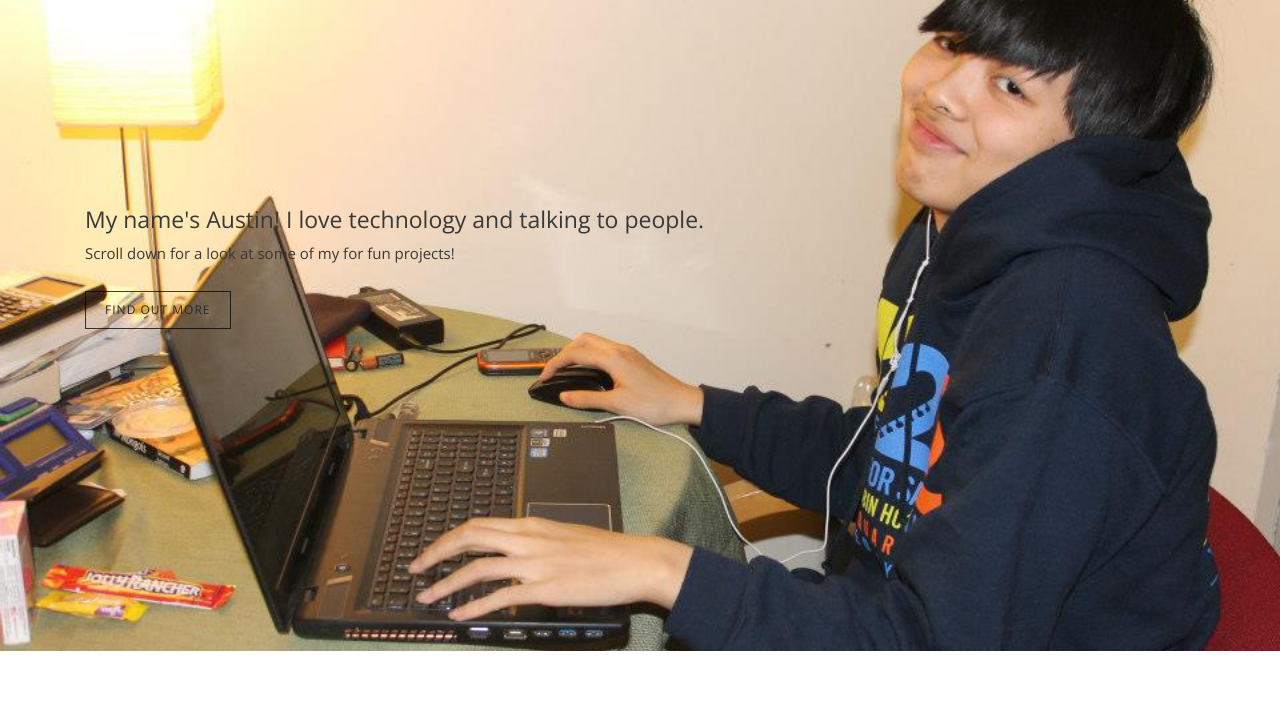
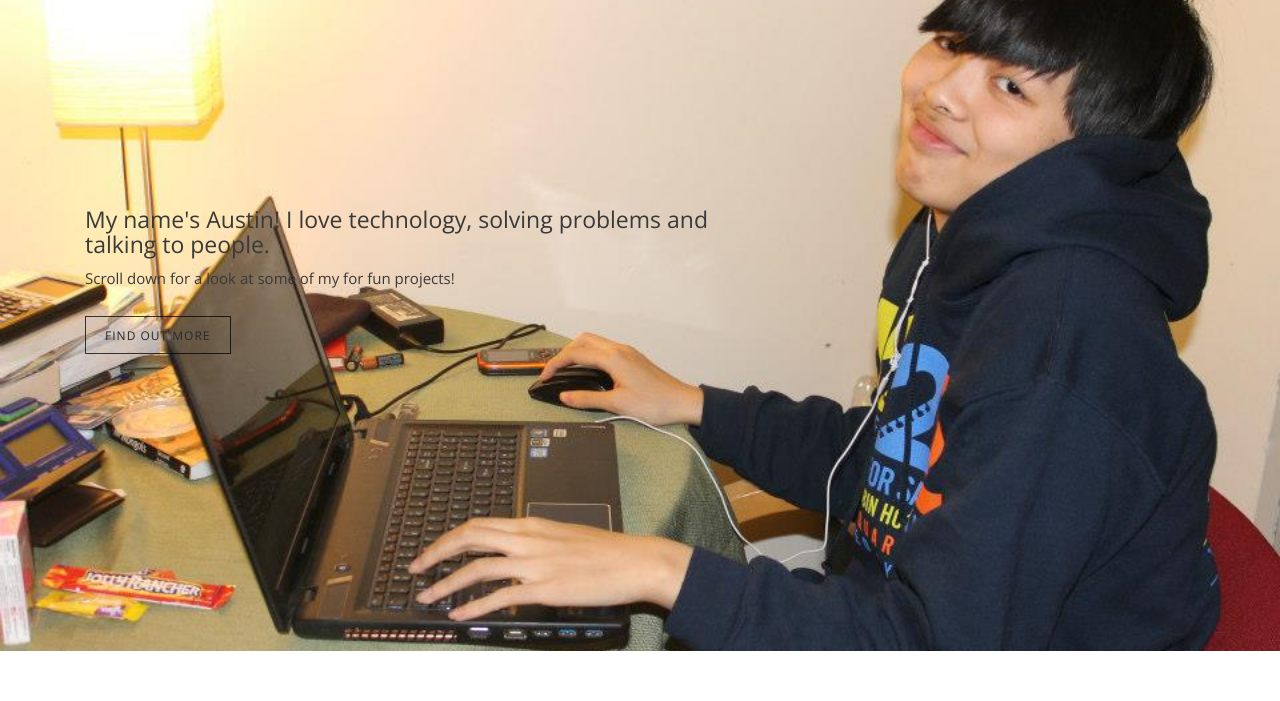
Before and after one commit to CallMeAustino/CallMeAustino.github.io, a plain HTML site: page index.html in a window 1280 px wide. Shown: the part 99-800 px from the top of the page. Drawn offline with nearby package versions, Linux system fonts and the light colour scheme.

Commit message:
Update index.html

```diff
--- a/index.html
+++ b/index.html
@@ -38,7 +38,7 @@
   <div class="container">
     <div class="col-md-7 banner-inner-wrapper">
       <div class="banner-text">
-        <h1>My name's Austin! I love technology and talking to people.</h1>
+        <h1>My name's Austin! I love technology, solving problems and talking to people.</h1>
         <p>Scroll down for a look at some of my for fun projects!</p>
         <a href="#" class="btn">Find out more</a> </div>
       <!-- banner text -->
```
